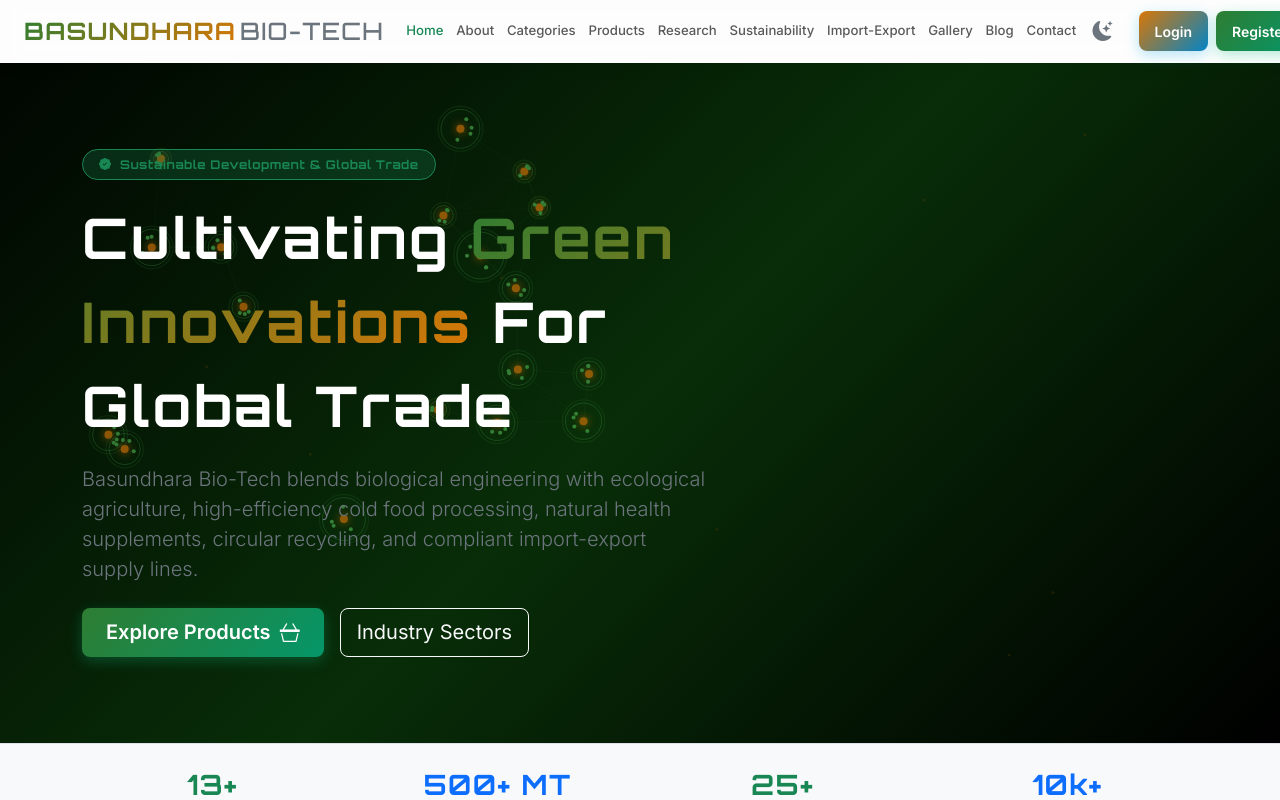
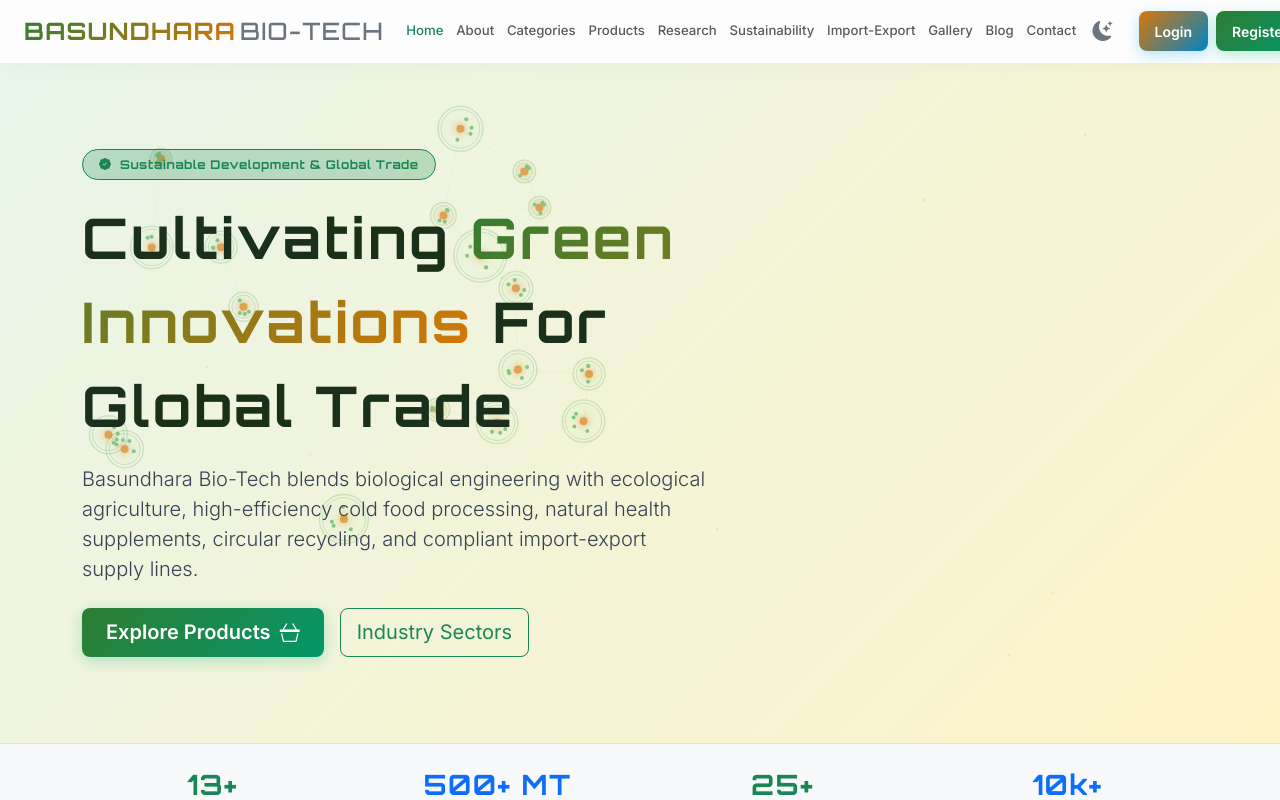
Before and after one commit to sujit-21/basundhara-bio-tech, a React (Vite) app in the folder client/: page / in a window 1280 px wide. Shown: the top 800 px of the page. Built offline with nearby package versions, Linux system fonts and the light colour scheme; no server answers.

Commit message:
Configure bg-hero-science to use a 2-color light mint-to-amber gradient with dark text in light mode

```diff
--- a/client/src/pages/Home.jsx
+++ b/client/src/pages/Home.jsx
@@ -35,7 +35,7 @@
   return (
     <div className="home-container">
       {/* 1. Hero Section */}
-      <section className="bg-gradient-science text-white position-relative overflow-hidden py-5 d-flex align-items-center" style={{ minHeight: '85vh' }}>
+      <section className="bg-hero-science position-relative overflow-hidden py-5 d-flex align-items-center" style={{ minHeight: '85vh' }}>
         <div className="hero-canvas-container">
           <DNAAnimation />
         </div>
@@ -45,17 +45,17 @@
               <span className="badge bg-success bg-opacity-25 border border-success text-success px-3 py-2 rounded-pill science-font mb-3">
                 <i className="bi bi-patch-check-fill me-1"></i> Sustainable Development & Global Trade
               </span>
-              <h1 className="display-4 fw-bold mb-3 science-font text-white lh-base">
+              <h1 className="display-4 fw-bold mb-3 science-font lh-base">
                 Cultivating <span className="text-gradient-bio">Green Innovations</span> For Global Trade
               </h1>
-              <p className="lead text-secondary mb-4">
+              <p className="lead mb-4">
                 Basundhara Bio-Tech blends biological engineering with ecological agriculture, high-efficiency cold food processing, natural health supplements, circular recycling, and compliant import-export supply lines.
               </p>
               <div className="d-flex flex-wrap gap-3">
                 <Link to="/products" className="btn btn-science-primary btn-lg">
                   Explore Products <i className="bi bi-basket3 ms-1"></i>
                 </Link>
-                <Link to="/categories" className="btn btn-outline-light border-opacity-25 btn-lg">
+                <Link to="/categories" className="btn btn-outline-success btn-lg">
                   Industry Sectors
                 </Link>
               </div>
--- a/client/src/styles/theme.css
+++ b/client/src/styles/theme.css
@@ -39,6 +39,24 @@
 
 .bg-gradient-science {
   background: linear-gradient(135deg, #010601 0%, #082d08 50%, #000000 100%);
+}
+
+.bg-hero-science {
+  background: linear-gradient(135deg, #e8f5e9 0%, #fef3c7 100%);
+  color: var(--text-dark);
+}
+
+.bg-hero-science h1,
+.bg-hero-science h2,
+.bg-hero-science h3,
+.bg-hero-science h4,
+.bg-hero-science h5,
+.bg-hero-science h6 {
+  color: var(--text-dark) !important;
+}
+
+.bg-hero-science .lead {
+  color: #374151;
 }
 
 .bg-gradient-light {
@@ -298,6 +316,24 @@
   background: linear-gradient(135deg, #000200 0%, #051a05 50%, #000000 100%) !important;
 }
 
+.dark-mode .bg-hero-science {
+  background: linear-gradient(135deg, #000200 0%, #051a05 50%, #000000 100%) !important;
+  color: var(--text-light) !important;
+}
+
+.dark-mode .bg-hero-science h1,
+.dark-mode .bg-hero-science h2,
+.dark-mode .bg-hero-science h3,
+.dark-mode .bg-hero-science h4,
+.dark-mode .bg-hero-science h5,
+.dark-mode .bg-hero-science h6 {
+  color: #ffffff !important;
+}
+
+.dark-mode .bg-hero-science .lead {
+  color: #9ca3af !important;
+}
+
 .dark-mode .modal-content {
   background-color: var(--dark-bg-card) !important;
   color: var(--text-light) !important;
```
